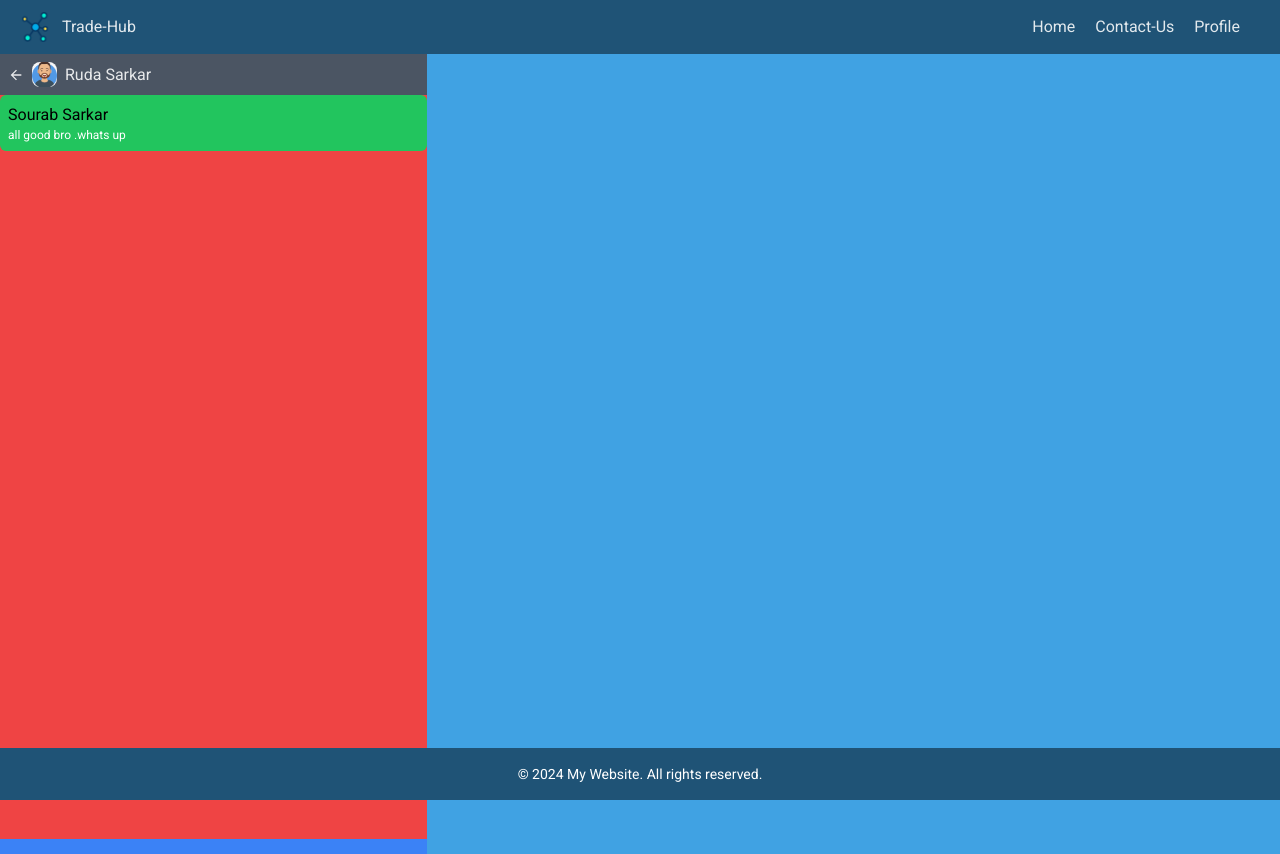
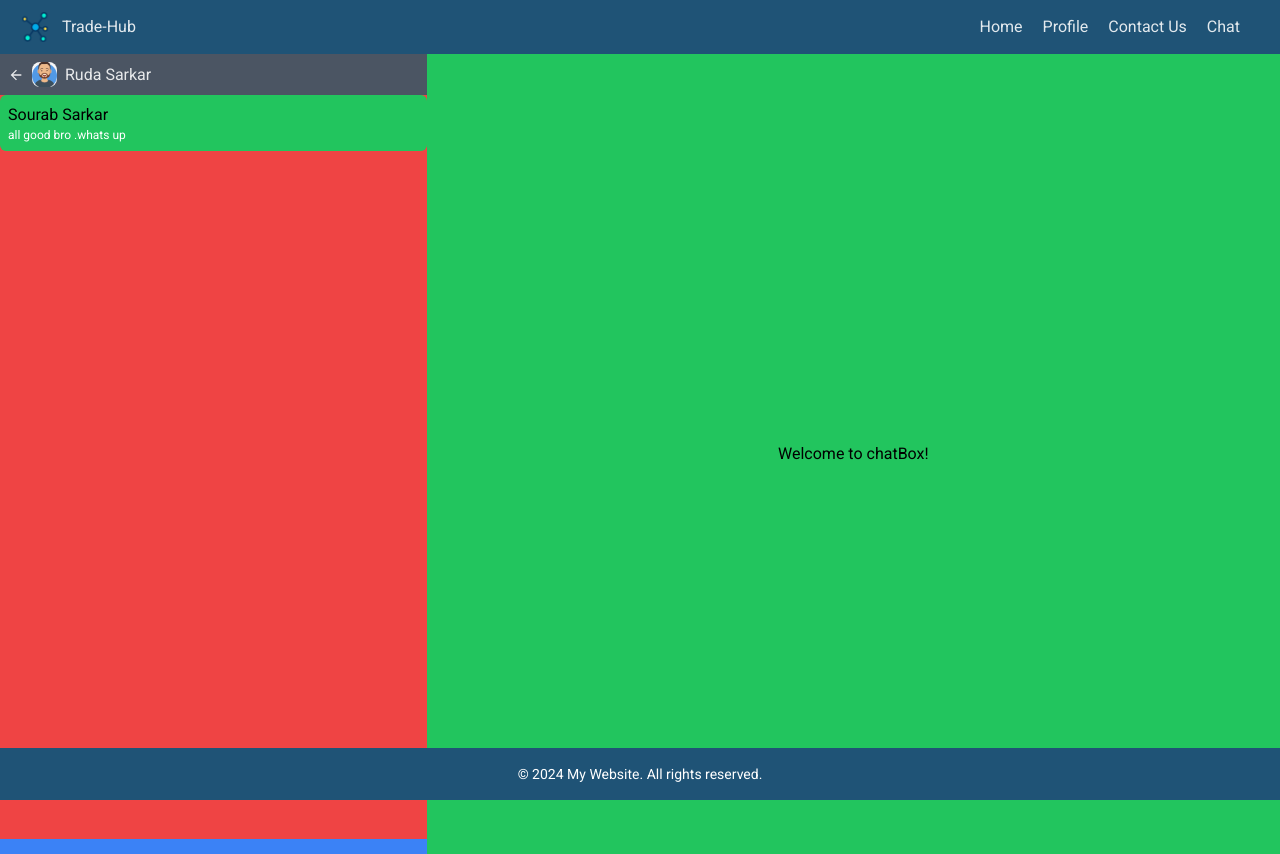
Before and after one commit to RudraSarkar5/Trade-Hub, a React (Vite) app in the folder front-end/: page /chat/2 in a window 1280 px wide. Built offline with nearby package versions, Linux system fonts and the light colour scheme.

Commit message:
added error pae

```diff
--- a/front-end/src/components/Navbar/Navbar.jsx
+++ b/front-end/src/components/Navbar/Navbar.jsx
@@ -1,16 +1,28 @@
 import LogoImage from "../../assets/favicon.png";
+import { NavLink ,Link } from "react-router-dom";
 const Navbar = () => {
   return (
     <div className="w-screen px-5 bg-[#1f5376] py-3 h-fit flex items-center justify-between">
+      <Link to="/">
         <div className="flex gap-3 items-center">
           <img srcSet={LogoImage} alt="" width={30} />
           <span>Trade-Hub</span>
         </div>
+      </Link>
 
       <ul className="list-none flex items-center justify-evenly gap-5 px-5">
+        <NavLink to="/">
           <li>Home</li>
-        <li>Contact-Us</li>
+        </NavLink>
+        <NavLink to="/profile/2">
           <li>Profile</li>
+        </NavLink>
+        <NavLink to="/contact-us">
+          <li>Contact Us</li>
+        </NavLink>
+        <NavLink to="/chat/2">
+          <li>Chat</li>
+        </NavLink>
       </ul>
     </div>
   );
--- a/front-end/src/pages/ChatPage/Chat.jsx
+++ b/front-end/src/pages/ChatPage/Chat.jsx
@@ -17,6 +17,11 @@ const Chat = () => {
     <Layout>
       <div className="h-screen w-screen flex ">
         <ChatLeftUi chatShow={handleClick} smallScreen={false} />
+        {!showChat && (
+          <div className="md:flex w-2/3 justify-center items-center bg-green-500 text-black hidden">
+            Welcome to chatBox!
+          </div>
+        )}
         {showChat ? (
           <ChatBox chatShow={handleClick} />
         ) : (
--- a/front-end/src/pages/ContactUsPage/ContactUs.jsx
+++ b/front-end/src/pages/ContactUsPage/ContactUs.jsx
@@ -1,8 +1,10 @@
+import Layout from "../../Layout/Layout";
 import mailingPhoto from "./asset/mailing.png";
 import { FaFacebookSquare, FaInstagram, FaTelegram } from "react-icons/fa";
 
 const ContactUs = () => {
   return (
+    <Layout>
       <div className=" min-h-screen   w-screen flex  flex-col md:flex-row md:justify-center md:items-center  item-center justify-around   px-4  bg-gray-900 text-white">
         <div className=" md:w-[70vw]  md:flex gap-5 md:justify-center md:flex-row">
           <div className=" flex gap-3 flex-col  md:justify-center">
@@ -65,6 +67,7 @@ const ContactUs = () => {
           </div>
         </div>
       </div>
+    </Layout>
   );
 };
 
--- /dev/null
+++ b/front-end/src/pages/ErrorPage/Error.jsx
@@ -0,0 +1,24 @@
+
+const Error = () => {
+
+
+  return (
+    <div className="h-screen w-screen px-2 flex flex-col justify-center items-center bg-gradient-to-b from-red-500 to-red-700 text-white">
+      <div className="text-4xl font-bold mb-4">Oops, Something Went Wrong!</div>
+      <p className="text-lg">
+        We're sorry, but an error occurred while processing your request.
+      </p>
+      <p className="text-lg">
+        Please try again later or contact support if the issue persists.
+      </p>
+      <button
+        className="mt-8 px-4 py-2 bg-white text-red-500 rounded-lg hover:bg-red-100 hover:text-red-600 focus:outline-none"
+
+      >
+        Reload Page
+      </button>
+    </div>
+  );
+};
+
+export default Error;
--- a/front-end/src/routes/CustomRoutes.jsx
+++ b/front-end/src/routes/CustomRoutes.jsx
@@ -6,6 +6,7 @@ import Signup from "../pages/SignUpPage/SignUp";
 import ProductInfo from "../pages/ProductInfoPage/ProductInfo";
 import Profile from "../pages/ProfiePage/Profile";
 import ContactUs from "../pages/ContactUsPage/ContactUs";
+import Error from "../pages/ErrorPage/Error";
 const CustomRoutes=()=>{
     return (
         <Routes>
@@ -13,9 +14,10 @@ const CustomRoutes=()=>{
             <Route path='/chat/:id' element={<Chat/>}/>
             <Route path='/login' element={<Login/>} />
             <Route path='/signup' element={<Signup/>} />
-            <Route path='/productInfo/:id' element={<ProductInfo/>}/>
+            <Route path='/product-info/:id' element={<ProductInfo/>}/>
             <Route path='/profile/:id' element={<Profile/>} />
-            <Route path='/contactUs' element={<ContactUs/>} />
+            <Route path='/contact-us' element={<ContactUs/>} />
+            <Route path='/*' element={<Error/>} />
 
         </Routes>
     )
```
Lines whose indentation alone changed are shown as unchanged.
